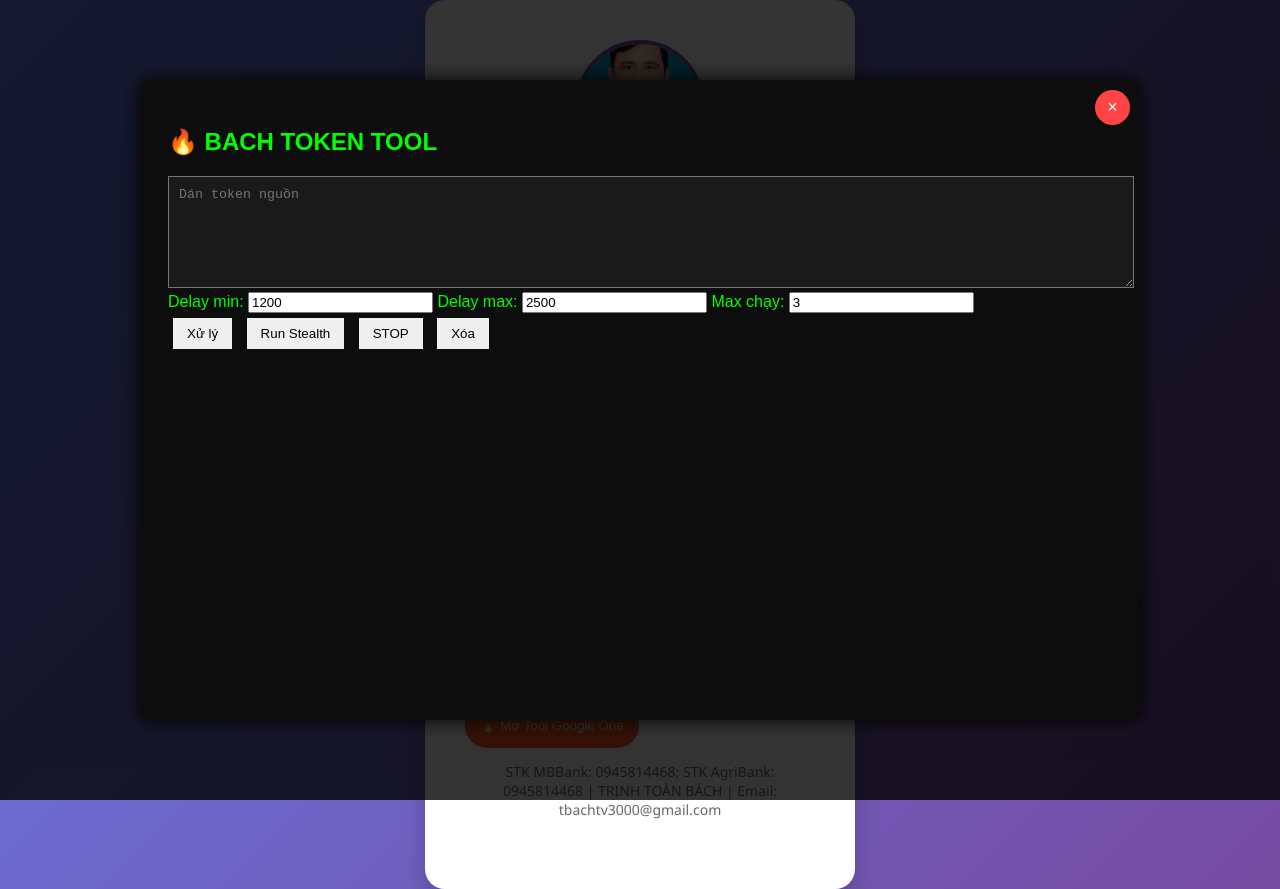
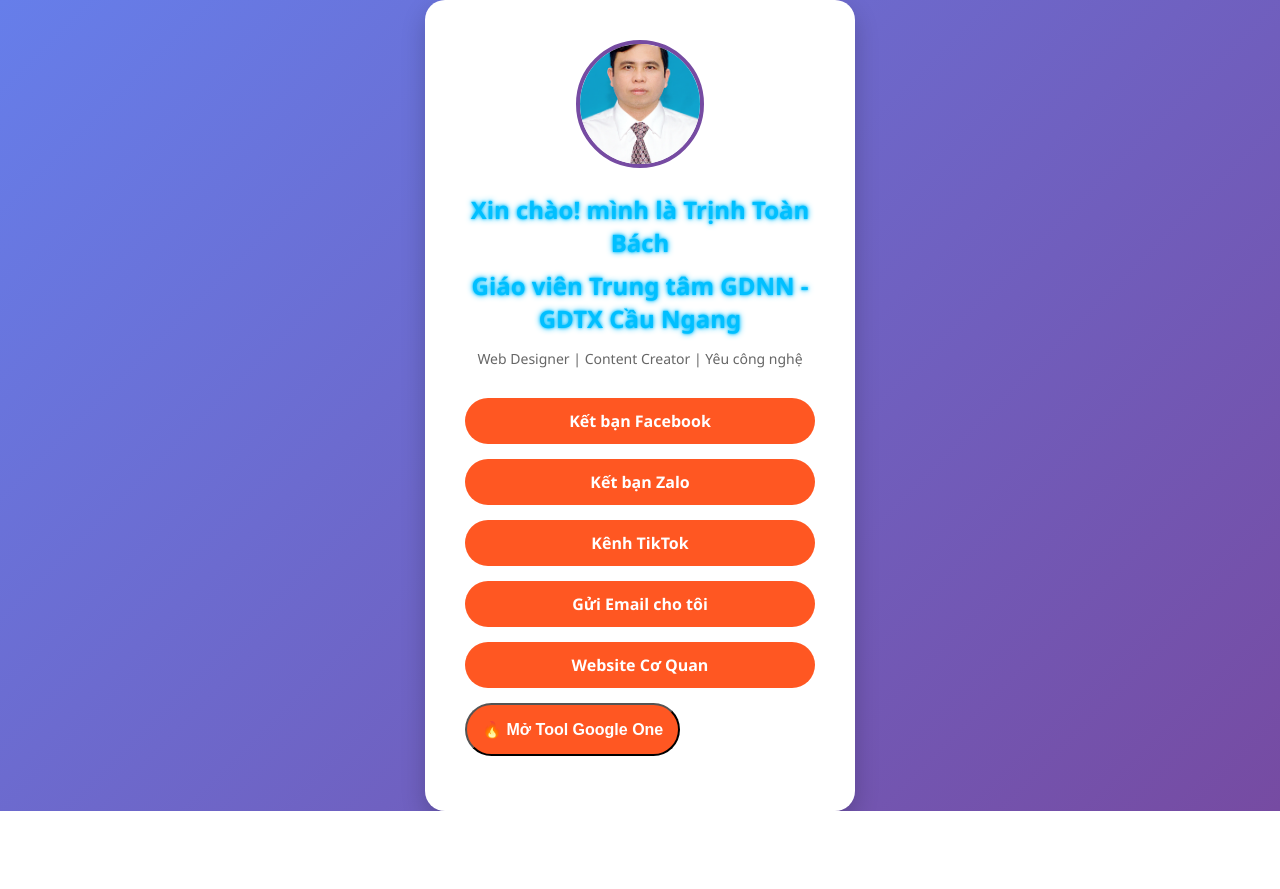
Before and after one commit to bachttcn/Trang-web-c-a-B-ch, a plain HTML site: page index.html in a window 1280 px wide. Both pictures are taken after a click on the button "🔥 Mở Tool Google One". After the commit the page ends 811 px from the top, so only its background shows below. Drawn offline with Linux system fonts and the light colour scheme.

Commit message:
Update index.html

```diff
--- a/index.html
+++ b/index.html
@@ -32,12 +32,22 @@ body {
   border: 4px solid #764ba2;
   margin-bottom: 20px;
 }
-h1 { font-size: 24px; margin: 0 0 10px; }
-p { color: #666; margin-bottom: 30px; font-size: 14px; }
+h1 {
+  font-size: 24px;
+  margin: 0 0 10px;
+  /* thêm màu neon nhẹ */
+  color: #00bfff;
+  text-shadow: 0 0 3px #00bfff, 0 0 6px #00bfff;
+}
+p {
+  color: #666;
+  margin-bottom: 30px;
+  font-size: 14px;
+}
 .btn {
   display: block;
-  background-color: #f3f3f3;
-  color: #333;
+  background-color: #ff5722;
+  color: white;
   text-decoration: none;
   padding: 12px;
   border-radius: 50px;
@@ -45,14 +55,10 @@ p { color: #666; margin-bottom: 30px; font-size: 14px; }
   transition: 0.3s;
   font-weight: bold;
 }
-.btn:hover {
-  background-color: #764ba2;
-  color: white;
-  transform: translateY(-2px);
-}
-.btn-highlight {
-  background-color: #333;
-  color: white;
+.btn:hover { background-color: #ff784e; }
+
+#openTool {
+  padding:15px; font-weight:bold; font-size:16px;
 }
 </style>
 </head>
@@ -64,55 +70,25 @@ p { color: #666; margin-bottom: 30px; font-size: 14px; }
   <h1>Giáo viên Trung tâm GDNN - GDTX Cầu Ngang</h1>
   <p>Web Designer | Content Creator | Yêu công nghệ</p>
 
-  <!-- Nút liên hệ -->
-  <a href="https://www.facebook.com/tbachtv3000" class="btn btn-highlight" target="_blank">Kết bạn Facebook</a>
-  <a href="https://zalo.me/84945814468" class="btn btn-highlight" target="_blank">Kết bạn Zalo</a>
-  <a href="https://www.tiktok.com/@trinhtoanbach" class="btn btn-highlight" target="_blank">Kênh TikTok</a>
-  <a href="mailto:tbachtv3000@gmail.com" class="btn btn-highlight" target="_blank">Gửi Email cho tôi</a>
-  <a href="https://www.facebook.com/trungtamgdnngdtxcaungang" class="btn btn-highlight" target="_blank">Website Cơ Quan</a>
-<!-- NÚT MỞ TOOL -->
-<button id="openTool"
-        style="display:block; padding:15px; background:#ff5722; color:white; border-radius:25px; text-align:center; margin:10px 0; border:none; cursor:pointer;">
-  🔥 Mở Tool Google One
-</button>
+  <a href="https://www.facebook.com/tbachtv3000" class="btn" target="_blank">Kết bạn Facebook</a>
+  <a href="https://zalo.me/84945814468" class="btn" target="_blank">Kết bạn Zalo</a>
+  <a href="https://www.tiktok.com/@trinhtoanbach" class="btn" target="_blank">Kênh TikTok</a>
+  <a href="mailto:tbachtv3000@gmail.com" class="btn" target="_blank">Gửi Email cho tôi</a>
+  <a href="https://www.facebook.com/trungtamgdnngdtxcaungang" class="btn" target="_blank">Website Cơ Quan</a>
 
-<!-- POPUP MODAL -->
-<div id="toolPopup" style="display:none; position:fixed; top:0; left:0; width:100%; height:100%;
-  background:rgba(0,0,0,0.8); z-index:9999; justify-content:center; align-items:center;">
-
-  <div style="position:relative; width:90%; max-width:1000px; height:80%; background:#0d0d0d; border-radius:10px; box-shadow:0 0 20px #000; display:flex; flex-direction:column;">
-
-    <!-- NÚT ĐÓNG -->
-    <button id="closeTool" style="position:absolute; top:10px; right:10px; background:#ff4444; color:white; border:none; border-radius:50%; width:35px; height:35px; cursor:pointer; font-size:18px;">×</button>
-
-    <!-- IFRAME TOOL -->
-    <iframe src="/tool.html" style="flex:1; border:none; border-radius:10px;"></iframe>
-  </div>
+  <button id="openTool" class="btn">🔥 Mở Tool Google One</button>
 </div>
 
 <script>
-  const openBtn = document.getElementById("openTool");
-  const closeBtn = document.getElementById("closeTool");
-  const popup = document.getElementById("toolPopup");
+const openBtn = document.getElementById("openTool");
 
-  // mở popup
-  openBtn.onclick = () => {
-    popup.style.display = "flex";
-  };
-
-  // đóng popup
-  closeBtn.onclick = () => {
-    popup.style.display = "none";
-  };
-
-  // click ra ngoài popup cũng đóng
-  popup.onclick = (e) => {
-    if(e.target === popup) popup.style.display = "none";
-  };
+// popup vẫn dùng file cũ của bạn, mình không động gì vào popup
+// chỉ giữ nút bấm mở
+openBtn.onclick = () => {
+  // gọi popup của bạn
+  if (typeof showPopup === "function") showPopup();
+};
 </script>
-
-  <p>STK MBBank: 0945814468; STK AgriBank: 0945814468 | TRỊNH TOÀN BÁCH | Email: tbachtv3000@gmail.com</p>
-</div>
 
 </body>
 </html>
```
